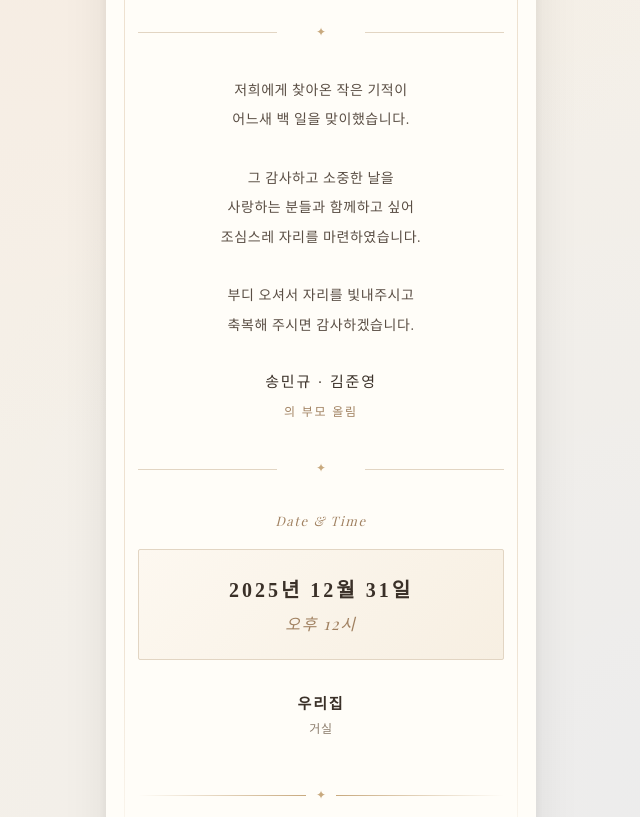
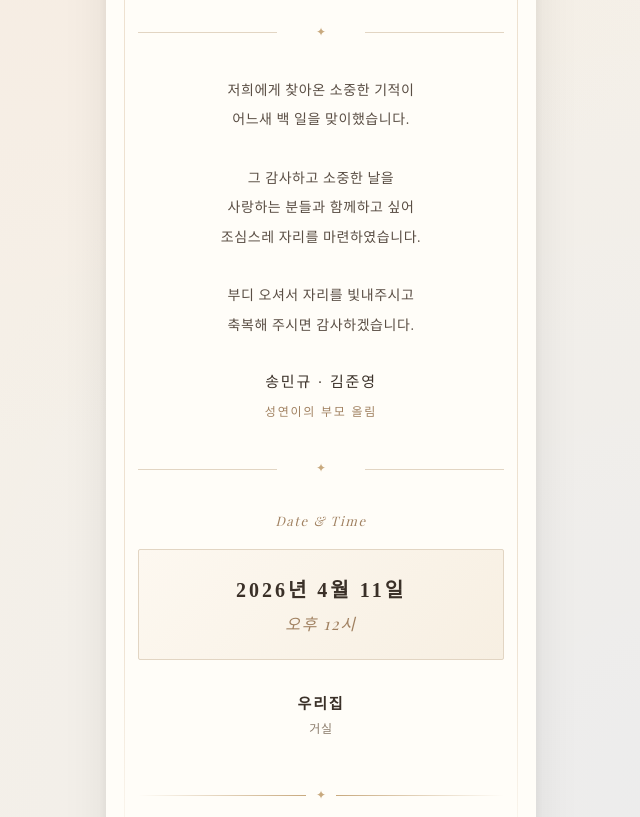
Before and after one commit to mksong-hash/happy, a plain HTML site: page index.html in a window 1280 px wide. Shown: the part 532-1349 px from the top of the page, without its empty margins (319-959 px from the left). Drawn offline with nearby package versions, Linux system fonts and the light colour scheme; a web font is replaced by a local one.

Commit message:
change photo

```diff
--- a/index.html
+++ b/index.html
@@ -18,13 +18,13 @@
     const INFO = {
       babyName: "송성연",          // 아기 이름
       babyNameEn: "Seong Yeon",       // 영문 이름 (장식용)
-      dday: "2025년 12월 31일",       // 날짜
+      dday: "2026년 4월 11일",       // 날짜
       ddayTime: "오후 12시",        // 시간
       venue: "우리집",   // 장소명
       venueAddress: "거실",  // 주소
       fatherName: "송민규",         // 아버지 이름
       motherName: "김준영",         // 어머니 이름
-      photoSrc: "photo.jpg",        // 아기 사진 파일명
+      photoSrc: "photo.png",        // 아기 사진 파일명
       photoAlt: "성연이의 백일 사진",
     };
 
@@ -67,7 +67,7 @@
     <!-- 인사말 섹션 -->
     <section class="section message fade-in">
       <p class="message-text">
-        저희에게 찾아온 작은 기적이<br />
+        저희에게 찾아온 소중한 기적이<br />
         어느새 백 일을 맞이했습니다.<br /><br />
         그 감사하고 소중한 날을<br />
         사랑하는 분들과 함께하고 싶어<br />
@@ -77,7 +77,7 @@
       </p>
       <p class="parents">
         <span data-key="fatherName"></span> · <span data-key="motherName"></span>
-        <br /><span class="parents-label">의 부모 올림</span>
+        <br /><span class="parents-label">성연이의 부모 올림</span>
       </p>
     </section>
 
```
